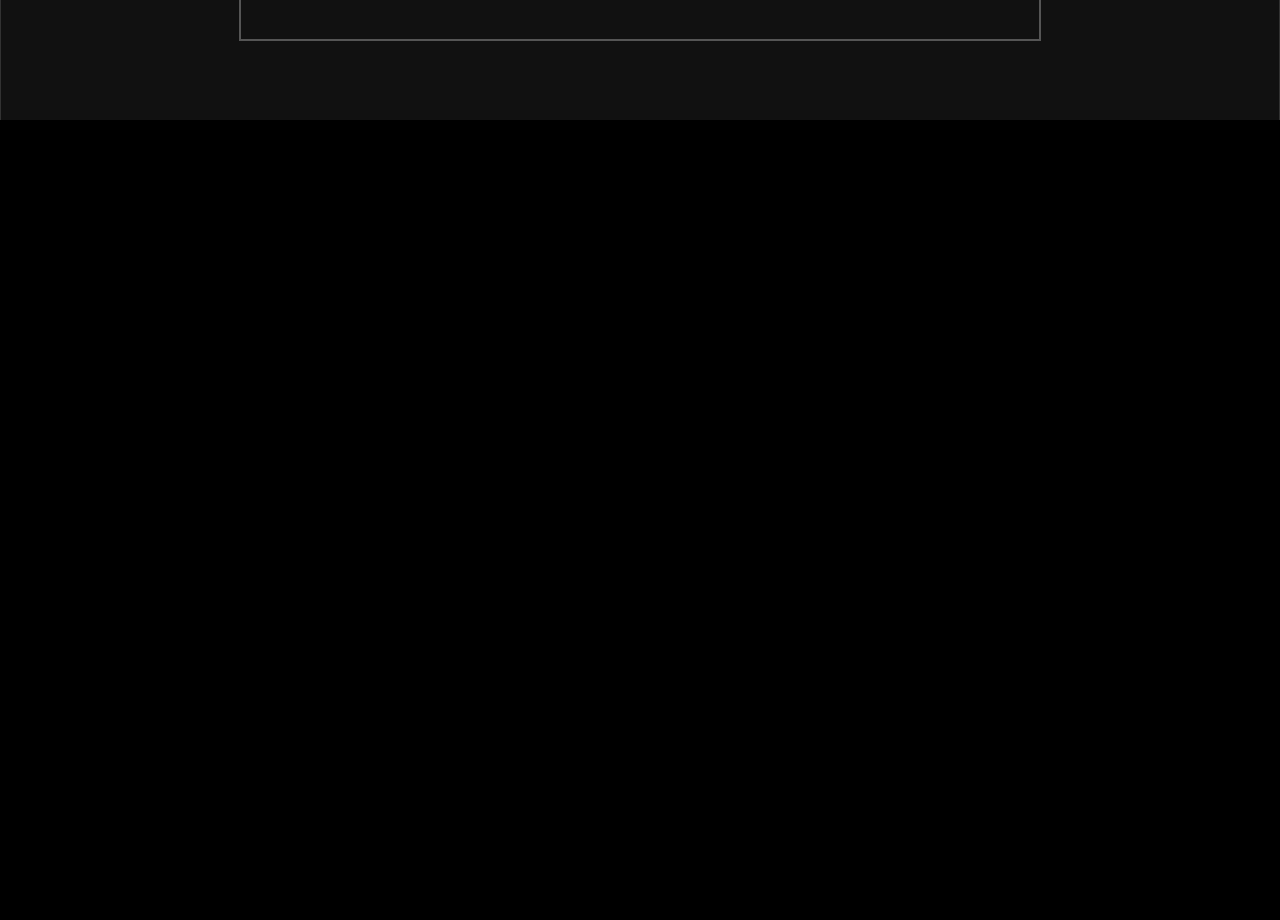
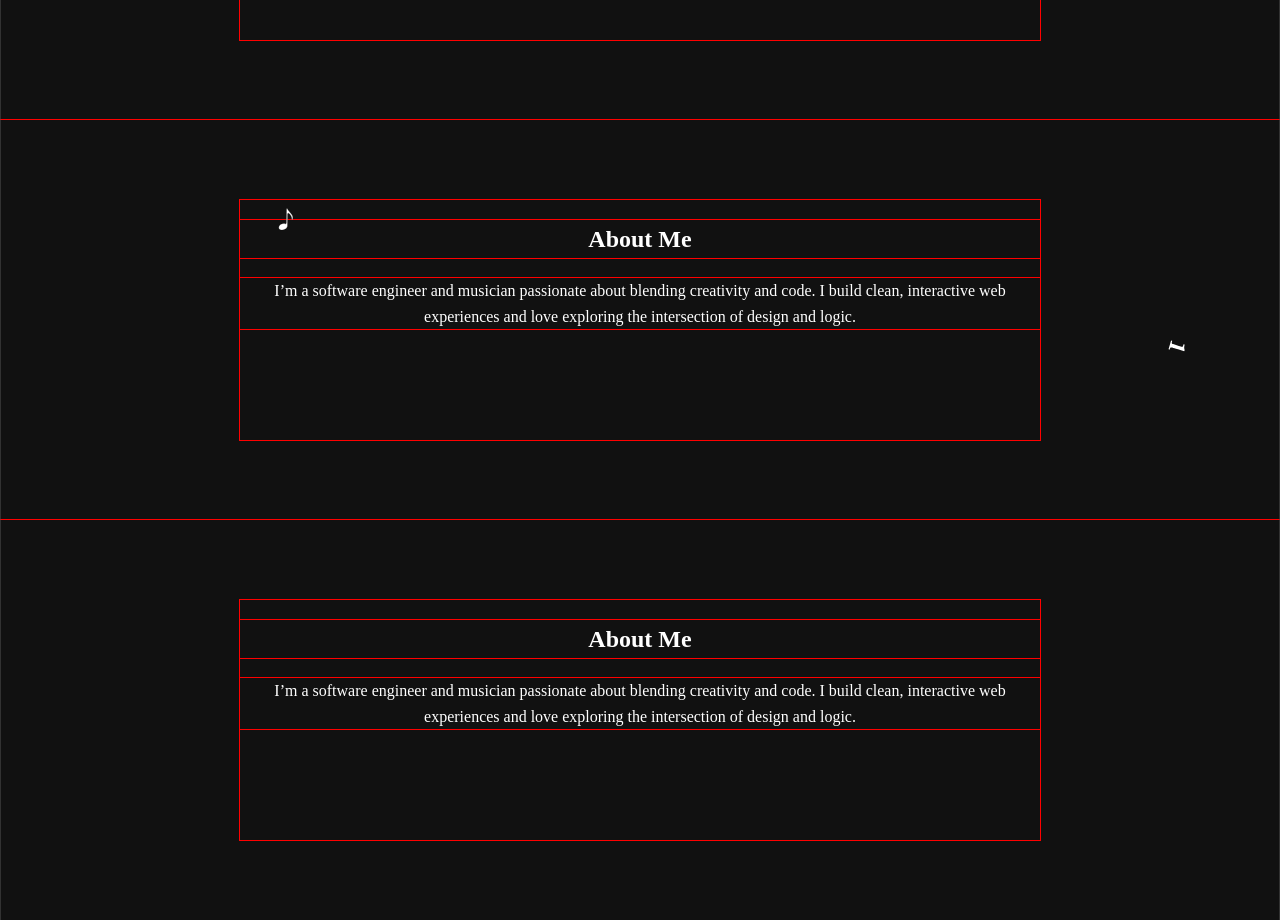
Before and after one commit to MLLANN01/Marshall-Lanning-Web, an Angular app: page / in a window 1280 px wide. Shown: the part 1080-2000 px from the top of the page. Before the commit the page ends 1200 px from the top, so only its background shows below. Built offline with nearby package versions, Linux system fonts and the light colour scheme.

Commit message:
additional sections

```diff
--- a/src/app/app.css
+++ b/src/app/app.css
@@ -69,12 +69,6 @@ img {
   min-height: 100vh;
 }
 
-.about-section {
-  position: relative;
-  width: 100%;
-  min-height: 100vh;
-}
-
 /* New About Me Section Styling */
 .about-section {
   background: #111;
@@ -92,6 +86,46 @@ img {
 }
 
 .about-content {
+  max-width: 800px;
+  line-height: 1.6;
+}
+
+.experience-section {
+  background: #111;
+  color: #fff;
+  display: flex;
+  align-items: top;
+  justify-content: center;
+  padding: 80px 20px;
+  box-sizing: border-box;
+  text-align: center;
+  z-index: 5;
+  position: relative;
+  width: 100%;
+  min-height: 50vh;
+}
+
+.experience-content {
+  max-width: 800px;
+  line-height: 1.6;
+}
+
+.skills-section {
+  background: #111;
+  color: #fff;
+  display: flex;
+  align-items: top;
+  justify-content: center;
+  padding: 80px 20px;
+  box-sizing: border-box;
+  text-align: center;
+  z-index: 5;
+  position: relative;
+  width: 100%;
+  min-height: 50vh;
+}
+
+.skills-content {
   max-width: 800px;
   line-height: 1.6;
 }
--- a/src/app/app.html
+++ b/src/app/app.html
@@ -71,4 +71,24 @@
       </p>
     </div>
   </section>
+
+  <section class="experience-section" id="experience">
+    <div #experienceContent class="experience-content">
+      <h2>About Me</h2>
+      <p>
+        I’m a software engineer and musician passionate about blending creativity and code.
+        I build clean, interactive web experiences and love exploring the intersection of design and logic.
+      </p>
+    </div>
+  </section>
+
+  <section class="skills-section" id="skills">
+    <div #skillsContent class="skills-content">
+      <h2>About Me</h2>
+      <p>
+        I’m a software engineer and musician passionate about blending creativity and code.
+        I build clean, interactive web experiences and love exploring the intersection of design and logic.
+      </p>
+    </div>
+  </section>
 </div>
--- a/src/app/app.ts
+++ b/src/app/app.ts
@@ -107,24 +107,8 @@ export class App implements OnInit, OnDestroy {
       { isStatic: true }
     );
 
-    const aboutBody = Matter.Bodies.rectangle(
-      aboutRectangle.left + aboutRectangle.width / 2 + window.scrollX,
-      aboutRectangle.top + aboutRectangle.height / 2 + window.scrollY,
-      aboutRectangle.width,
-      aboutRectangle.height,
-      {
-        isStatic: true,
-        render: {
-          fillStyle: 'transparent', // translucent red
-          //strokeStyle: 'red',
-          lineWidth: 2
-        }
-      }
-    );
-
-    Matter.World.add(this.engine.world, aboutBody);
     Matter.World.add(world, [circle, rectangle, triangle]);
-    Matter.World.add(this.engine.world, [leftWall, rightWall]);
+    Matter.World.add(world, [leftWall, rightWall]);
 
     this.startContinuousSpawning();
 
```
